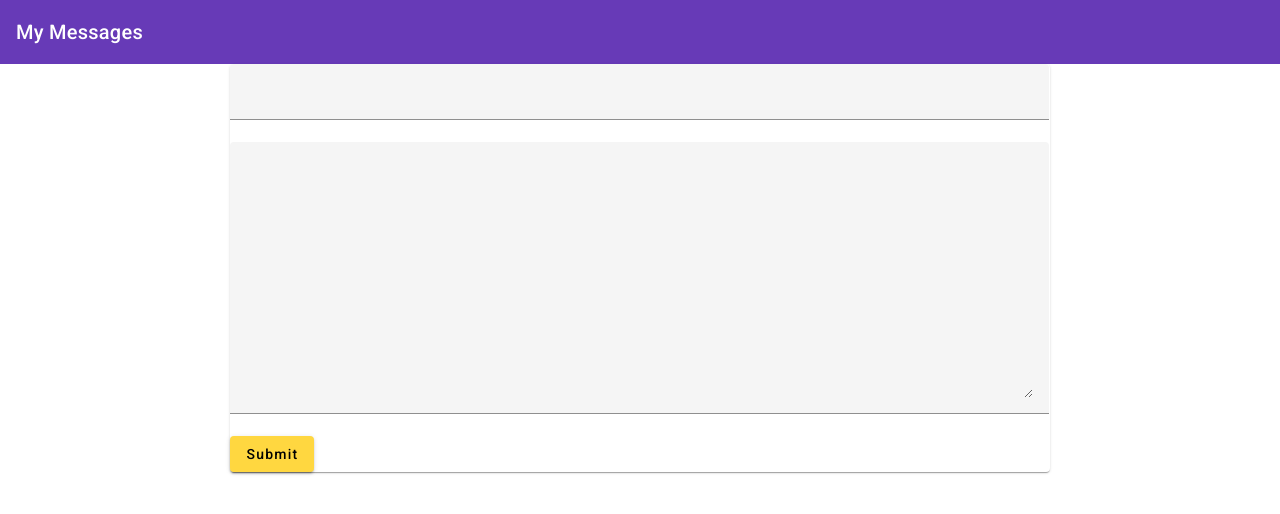
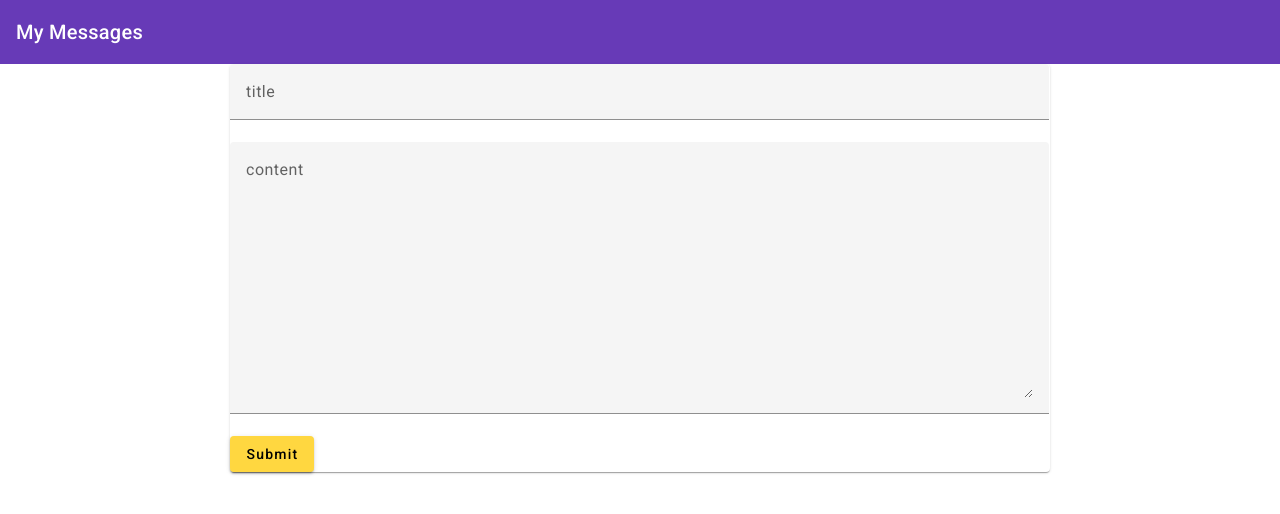
Before and after one commit to mayhim182/angularNodeAppPractice, an Angular app: page / in a window 1280 px wide. Shown: the top 514 px of the page. Built offline with nearby package versions, Linux system fonts and the light colour scheme.

Commit message:
added node.js server

```diff
--- a/src/app/posts/post-create/post-create.component.html
+++ b/src/app/posts/post-create/post-create.component.html
@@ -1,11 +1,13 @@
 <mat-card>
     <form (submit)="onAddPost(postForm)" #postForm="ngForm">
     <mat-form-field>
-        <input matInput type="text" name="title" ngModel minlength="3" #title="ngModel">
+        <input matInput type="text" name="title" ngModel minlength="3"
+            #title="ngModel" placeholder="title">
         <mat-error *ngIf="title.invalid">Please enter the post title</mat-error>
     </mat-form-field>
     <mat-form-field>
-        <textarea matInput rows="10" name="content" ngModel required #content="ngModel"></textarea>
+        <textarea matInput rows="10" name="content" ngModel required
+            #content="ngModel" placeholder="content"></textarea>
         <mat-error *ngIf="title.invalid">Please enter the post content</mat-error>
     </mat-form-field>
     <button
--- a/src/app/posts/post-create/post-create.component.ts
+++ b/src/app/posts/post-create/post-create.component.ts
@@ -20,5 +20,6 @@ export class PostCreateComponent{
     onAddPost(form:NgForm){
         if(form.invalid) return ;
         this.postsService.addPost(form.value.title,form.value.content);
+        form.resetForm();
     }
 }
--- a/src/app/posts/post-create/post-list/post-list.component.html
+++ b/src/app/posts/post-create/post-list/post-list.component.html
@@ -3,6 +3,12 @@
         <mat-expansion-panel-header>
             {{post.title}}
         </mat-expansion-panel-header>
-        <p>{{post.content}}</p>
+        <mat-expansion-panel>
+            <p>{{post.content}}</p>
+        </mat-expansion-panel>
+        <mat-action-row>
+            <button mat-button color="accent">Edit</button>
+            <button mat-button color="warn">Delete</button>
+        </mat-action-row>
     </mat-expansion-panel>
 </mat-accordion>
```
Also changed, not shown: server.js (added, +7 -0 lines).
